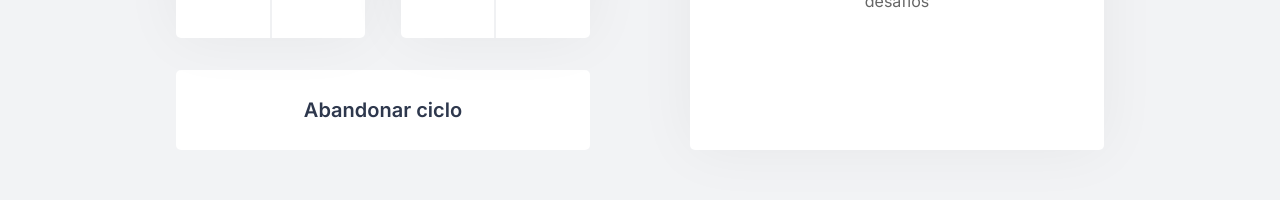
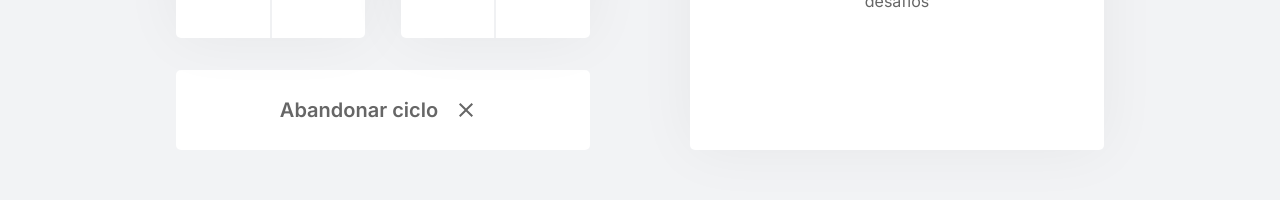
Before and after one commit to izumizawa/moveit-reactjs, a Next.js app: page / in a window 1280 px wide. Both pictures are taken after a click on the button "Iniciar ciclo". Shown: the part 526-726 px from the top of the page. Built offline with nearby package versions, Linux system fonts and the light colour scheme.

Commit message:
🔧 fix: countdown button style

```diff
--- a/src/components/Countdown.tsx
+++ b/src/components/Countdown.tsx
@@ -56,6 +56,7 @@ export function Countdown() {
       {hasFinished ? (
         <button disabled className={styles.countdownButton}>
           Ciclo encerrado
+          <img src="icons/check-circle.svg" alt="Checked circle" />
         </button>
       ) : (
         <>
@@ -66,6 +67,7 @@ export function Countdown() {
               onClick={resetCountdown}
             >
               Abandonar ciclo
+              <img src="icons/close.svg" alt="Close" />
             </button>
           ) : (
             <button
@@ -74,6 +76,7 @@ export function Countdown() {
               onClick={startCountdown}
             >
               Iniciar ciclo
+              <img src="icons/play-arrow.svg" alt="Play" />
             </button>
           )}
         </>
--- a/src/styles/components/Countdown.module.css
+++ b/src/styles/components/Countdown.module.css
@@ -63,9 +63,9 @@
   background: var(--blue-dark);
 }
 
-.countdownButtonActive {
+.countdownButtonActive:not(:disabled) {
   background: var(--white);
-  color: var(--title);
+  color: var(--text);
 }
 
 .countdownButtonActive:not(:disabled):hover {
@@ -77,4 +77,10 @@
   background: var(--white);
   color: var(--text);
   cursor: not-allowed;
+
+  border-bottom: 4px solid var(--green);
 }
+
+.countdownButton img {
+  margin-left: 0.5rem;
+}
```
Also changed, not shown: public/icons/check-circle.svg (added), public/icons/play-arrow.svg (added).
